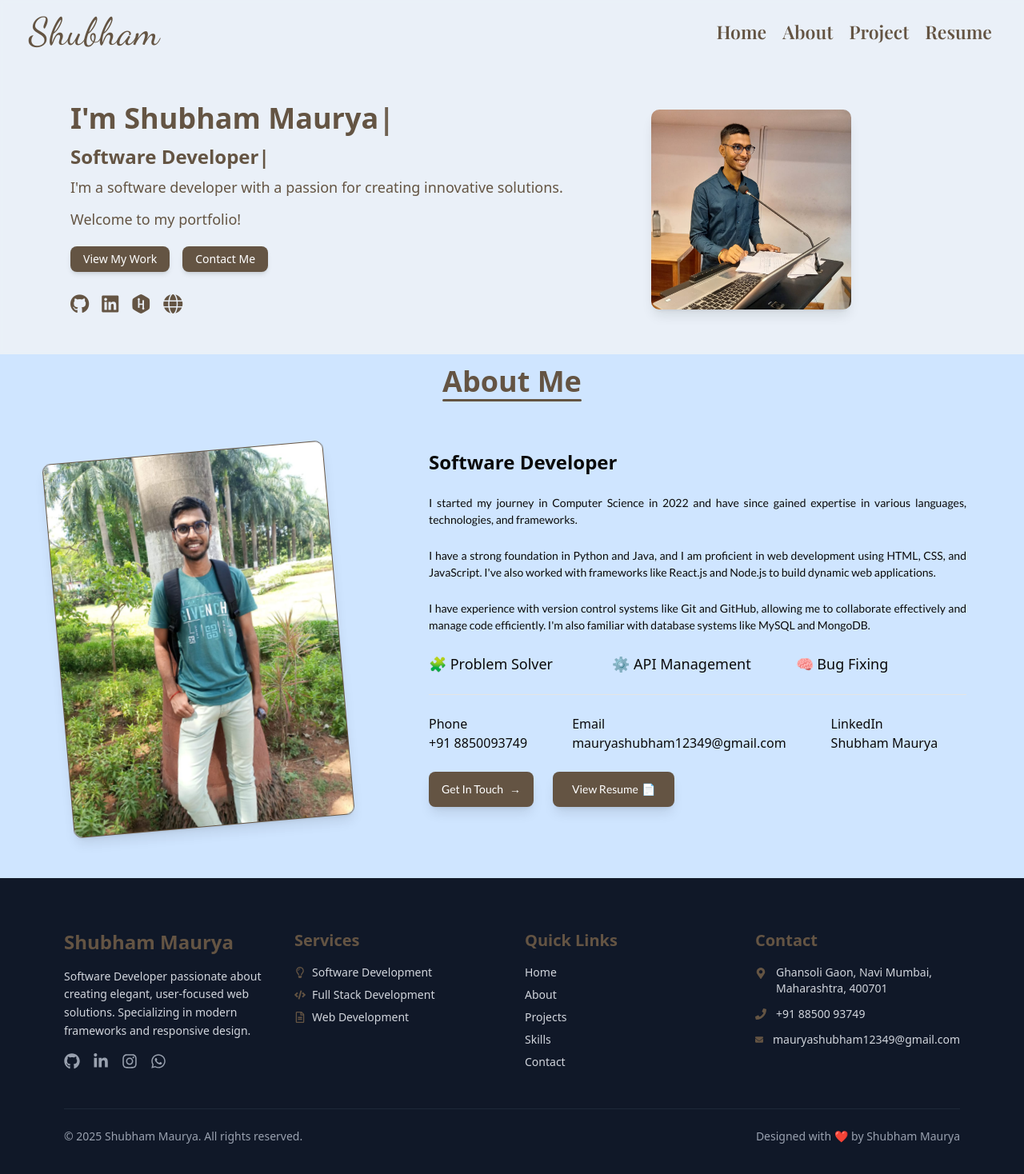
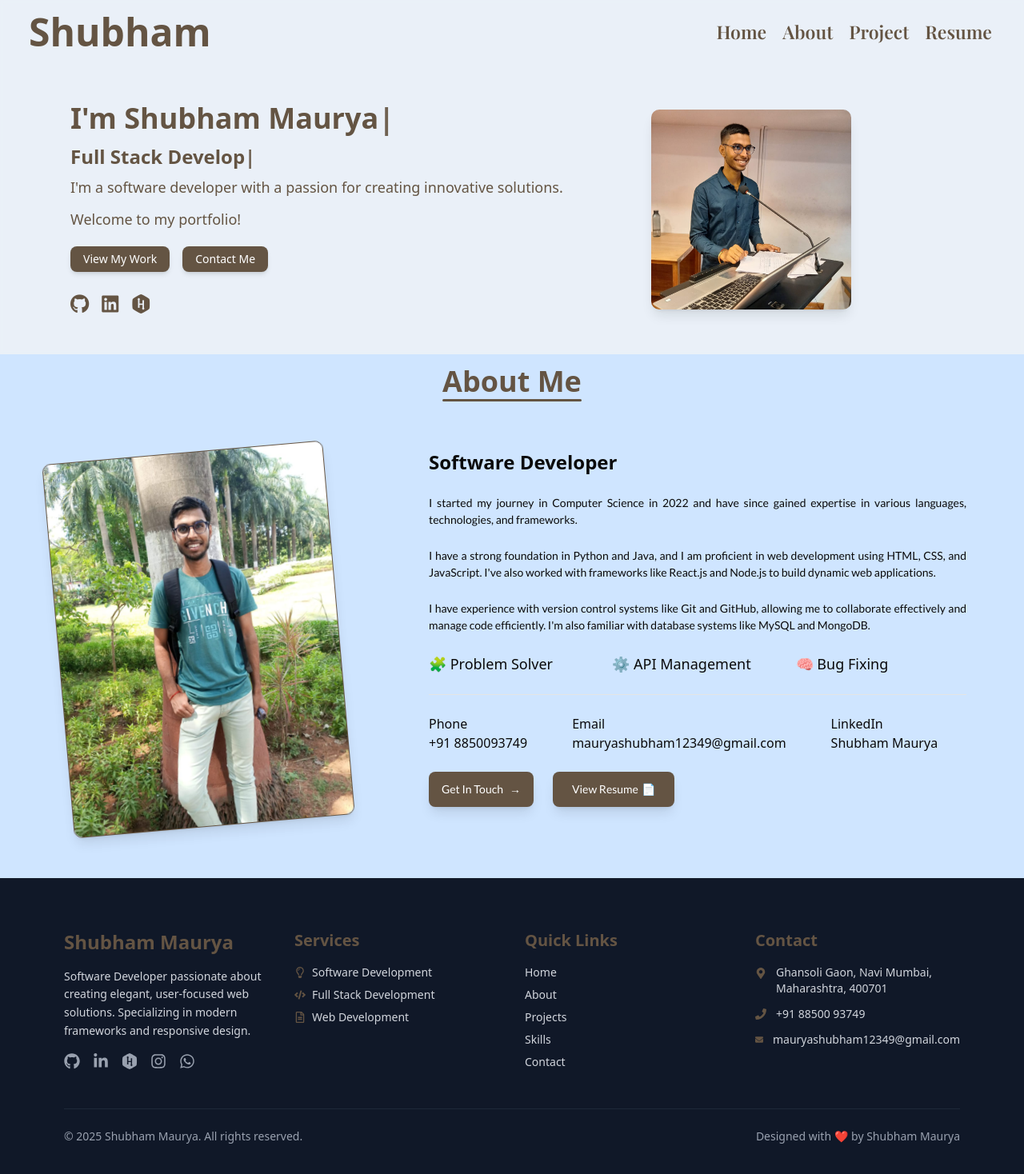
Before and after one commit to Shubhamprogrammar/portfolio, a Next.js app: page /about in a window 1280 px wide. Shown: the top 1468 px of the page at 80% size. Built offline with nearby package versions, Linux system fonts and the light colour scheme.

Commit message:
removed pyexpertise and added scroll behavior

```diff
--- a/src/app/globals.css
+++ b/src/app/globals.css
@@ -48,6 +48,10 @@
 
 .font-logo {
   font-family: var(--logo);
+}
+
+html {
+  scroll-behavior: smooth;
 }
 
 .font-dela {
--- a/src/components/About.tsx
+++ b/src/components/About.tsx
@@ -74,7 +74,7 @@ export default function About() {
                             className="px-4 py-3 bg-[var(--brown)] text-white text-sm rounded-md shadow-lg hover:bg-[var(--dark-brown)] transition duration-300 font-lato"
                             whileHover={{ scale: 1.05 }}
                         >
-                            <Link href="/contact" className="flex items-center">
+                            <Link href="#contact" className="flex items-center">
                                 Get In Touch
                                 <motion.span
                                     animate={{ x: [0, 8, 0] }}
--- a/src/components/Contact.tsx
+++ b/src/components/Contact.tsx
@@ -152,9 +152,6 @@ export default function Contact() {
                             <a href="https://www.instagram.com/hey_shubham29/" target="_blank" rel="noopener noreferrer" className="hover:scale-110 transition-transform duration-200">
                                 <FaInstagram className="text-[#E4405F]" />
                             </a>
-                            <a href="https://www.fiverr.com/pyexpertise/" target="_blank" rel="noopener noreferrer" className="hover:scale-110 transition-transform duration-200">
-                                <FaGlobe className="text-[#1DBF73]" />
-                            </a>
                         </div>
                     </div>
 
--- a/src/components/Footer.tsx
+++ b/src/components/Footer.tsx
@@ -10,7 +10,8 @@ import {
   FaWhatsapp,
   FaCode,
   FaRegFileAlt,
-  FaRegLightbulb
+  FaRegLightbulb,
+  FaHackerrank
 } from 'react-icons/fa';
 
 export default function Footer() {
@@ -35,7 +36,15 @@ export default function Footer() {
                 className="text-gray-400 hover:text-[#0077B5] transition-colors duration-300">
                 <FaLinkedinIn />
               </a>
-              <a href="https://www.instagram.com/maurya_shubham29/" target="_blank" rel="noopener noreferrer"
+              <a
+                href="https://www.hackerrank.com/profile/mauryashubham121"
+                target="_blank"
+                rel="noopener noreferrer"
+                className="text-gray-400 hover:text-[#2EC866] transition-colors duration-300"
+              >
+                <FaHackerrank />
+              </a>
+              <a href="https://www.instagram.com/hey_shubham29/" target="_blank" rel="noopener noreferrer"
                 className="text-gray-400 hover:text-[#E4405F] transition-colors duration-300">
                 <FaInstagram />
               </a>
@@ -43,6 +52,7 @@ export default function Footer() {
                 className="text-gray-400 hover:text-[#25D366] transition-colors duration-300">
                 <FaWhatsapp />
               </a>
+
             </div>
           </div>
 
--- a/src/components/Navbar.tsx
+++ b/src/components/Navbar.tsx
@@ -10,9 +10,17 @@ import "@fortawesome/fontawesome-free/css/all.min.css";
 export default function Navbar() {
     const [isOpen, setIsOpen] = useState(false);
     const [displayedName, setDisplayedName] = useState("");
+    const fullName = "I\u0027m Shubham Maurya";
+    const titles = [
+        "Software Developer",
+        "Full Stack Developer",
+        "Web Developer"
+    ];
+
     const [displayedTitle, setDisplayedTitle] = useState("");
-    const fullName = "I\u0027m Shubham Maurya";
-    const fullTitle = "Software Developer";
+    const [titleIndex, setTitleIndex] = useState(0);
+    const [charIndex, setCharIndex] = useState(0);
+    const [isDeleting, setIsDeleting] = useState(false);
 
     // Character-by-character animation effect
     useEffect(() => {
@@ -23,26 +31,54 @@ export default function Navbar() {
             });
         }, 100);
 
-        const titleInterval = setInterval(() => {
-            setDisplayedTitle((prev) => {
-                const next = fullTitle.slice(0, prev.length + 1);
-                return next;
-            });
-        }, 100);
-
         return () => {
             clearInterval(nameInterval);
-            clearInterval(titleInterval);
         };
     }, []);
 
     const blurEffect = "backdrop-blur-[2px]";
 
+    useEffect(() => {
+        const currentTitle = titles[titleIndex];
+
+        let timeout: ReturnType<typeof setTimeout>;
+
+        if (!isDeleting && charIndex < currentTitle.length) {
+            // Typing
+            timeout = setTimeout(() => {
+                setDisplayedTitle(currentTitle.substring(0, charIndex + 1));
+                setCharIndex((prev) => prev + 1);
+            }, 100);
+        }
+        else if (!isDeleting && charIndex === currentTitle.length) {
+            // Pause after typing
+            timeout = setTimeout(() => {
+                setIsDeleting(true);
+            }, 1200);
+        }
+        else if (isDeleting && charIndex > 0) {
+            // Erasing
+            timeout = setTimeout(() => {
+                setDisplayedTitle(currentTitle.substring(0, charIndex - 1));
+                setCharIndex((prev) => prev - 1);
+            }, 50);
+        }
+        else if (isDeleting && charIndex === 0) {
+            // Move to next title WITHOUT flicker
+            setIsDeleting(false);
+            setTitleIndex((prev) => (prev + 1) % titles.length);
+        }
+
+        return () => clearTimeout(timeout);
+    }, [charIndex, isDeleting, titleIndex]);
+
+
+
     return (
         <nav className={`w-full top-0 left-0 z-50 ${blurEffect} bg-opacity-50 bg-[var(--nav-background)]`} tabIndex={0} onBlur={() => setIsOpen(false)}>
             <div className="flex items-center justify-between px-4 py-2 h-20 transition-all ease-in-out duration-500">
                 <Link href="/" className="flex-shrink-0 relative left-2 md:left-5">
-                    <div className="relative font-logo text-5xl text-[var(--brown)] hover:text-[var(--dark-brown)] transition-all duration-300 transform hover:scale-105">
+                    <div className="relative text-5xl text-[var(--brown)] font-semibold hover:text-[var(--dark-brown)] transition-all duration-300 transform hover:scale-105">
                         Shubham
                     </div>
                 </Link>
@@ -53,10 +89,10 @@ export default function Navbar() {
                         <NavLink href="/" >Home</NavLink>
                     </motion.li>
                     <motion.li whileHover={{ scale: 1.1 }} whileTap={{ scale: 0.95 }}>
-                        <NavLink href="/about" >About</NavLink>
+                        <NavLink href="#about" >About</NavLink>
                     </motion.li>
                     <motion.li whileHover={{ scale: 1.1 }} whileTap={{ scale: 0.95 }}>
-                        <NavLink href="/project" >Project</NavLink>
+                        <NavLink href="#project" >Project</NavLink>
                     </motion.li>
                     <motion.li whileHover={{ scale: 1.1 }} whileTap={{ scale: 0.95 }}>
                         <NavLink href="/assets/Shubham_CV.pdf" >Resume</NavLink>
@@ -101,8 +137,10 @@ export default function Navbar() {
                         {displayedName}<span className="animate-pulse">|</span>
                     </h1>
                     <h2 className="text-xl md:text-2xl font-semibold text-[var(--brown)] mb-2">
-                        {displayedTitle}<span className={displayedName.length === fullName.length ? "animate-pulse" : "opacity-0"}>|</span>
+                        {displayedTitle}
+                        <span className="animate-pulse">|</span>
                     </h2>
+
                     <p className="text-lg text-[var(--brown)]">I&apos;m a software developer with a passion for creating innovative solutions.</p>
                     <p className="text-lg text-[var(--brown)] max-w-md">Welcome to my portfolio!</p>
                     <div className="flex space-x-4 mt-2">
@@ -110,20 +148,20 @@ export default function Navbar() {
                             whileHover={{ scale: 1.05 }}
                             className="px-4 py-1.5 bg-[var(--brown)] text-white text-sm rounded-md shadow-md hover:bg-[var(--dark-brown)] transition duration-300"
                         >
-                            <Link href="/project">View My Work</Link>
+                            <Link href="#project">View My Work</Link>
                         </motion.button>
                         <motion.button
                             whileHover={{ scale: 1.05 }}
                             className="px-4 py-1.5 bg-[var(--brown)] text-white text-sm rounded-md shadow-md hover:bg-[var(--dark-brown)] transition duration-300"
                         >
-                            <Link href="/contact">Contact Me</Link>
+                            <Link href="#contact">Contact Me</Link>
                         </motion.button>
                     </div>
                     <motion.ul className="flex space-x-4 mt-4" initial={{ opacity: 0 }} animate={{ opacity: 1 }} transition={{ duration: 0.6 }}>
                         <li>
                             <Link href="https://github.com/Shubhamprogrammar/" target="_blank" rel="noopener noreferrer">
                                 <motion.i
-                                    className="fab fa-github text-[var(--brown)] text-2xl hover:text-3xl transition-all duration-300"
+                                    className="fab fa-github text-[var(--brown)] text-2xl hover:text-gray-600 transition-all duration-300"
                                     whileHover={{ scale: 1.2 }}
                                 ></motion.i>
                             </Link>
@@ -131,7 +169,7 @@ export default function Navbar() {
                         <li>
                             <Link href="https://www.linkedin.com/in/shubham-maurya-9932a3268/" target="_blank" rel="noopener noreferrer">
                                 <motion.i
-                                    className="fab fa-linkedin text-[var(--brown)] text-2xl hover:text-3xl transition-all duration-300"
+                                    className="fab fa-linkedin text-[var(--brown)] text-2xl hover:text-gray-600 transition-all duration-300"
                                     whileHover={{ scale: 1.2 }}
                                 ></motion.i>
                             </Link>
@@ -139,15 +177,7 @@ export default function Navbar() {
                         <li>
                             <Link href="https://www.hackerrank.com/profile/mauryashubham121" target="_blank" rel="noopener noreferrer">
                                 <motion.i
-                                    className="fab fa-hackerrank text-[var(--brown)] text-2xl hover:text-3xl transition-all duration-300"
-                                    whileHover={{ scale: 1.2 }}
-                                ></motion.i>
-                            </Link>
-                        </li>
-                        <li>
-                            <Link href="https://www.fiverr.com/pyexpertise" target="_blank" rel="noopener noreferrer">
-                                <motion.i
-                                    className="fas fa-globe text-[var(--brown)] text-2xl hover:text-3xl transition-all duration-300"
+                                    className="fab fa-hackerrank text-[var(--brown)] text-2xl hover:text-gray-600 transition-all duration-300"
                                     whileHover={{ scale: 1.2 }}
                                 ></motion.i>
                             </Link>
@@ -229,7 +259,7 @@ export default function Navbar() {
                         }}
                         transition={{ duration: 0.1 }}
                     >
-                        <NavLink href="/about" >About</NavLink>
+                        <NavLink href="#about" >About</NavLink>
                     </motion.li>
                     <motion.li
                         className="px-3 text-xl"
@@ -242,7 +272,7 @@ export default function Navbar() {
                         }}
                         transition={{ duration: 0.1 }}
                     >
-                        <NavLink href="/project" >Project</NavLink>
+                        <NavLink href="#project" >Project</NavLink>
                     </motion.li>
                     <motion.li
                         className="px-3 text-xl"
```
Also changed, not shown: src/app/page.tsx (+8 -0 lines), src/components/Skills.tsx (+2 -11 lines).
